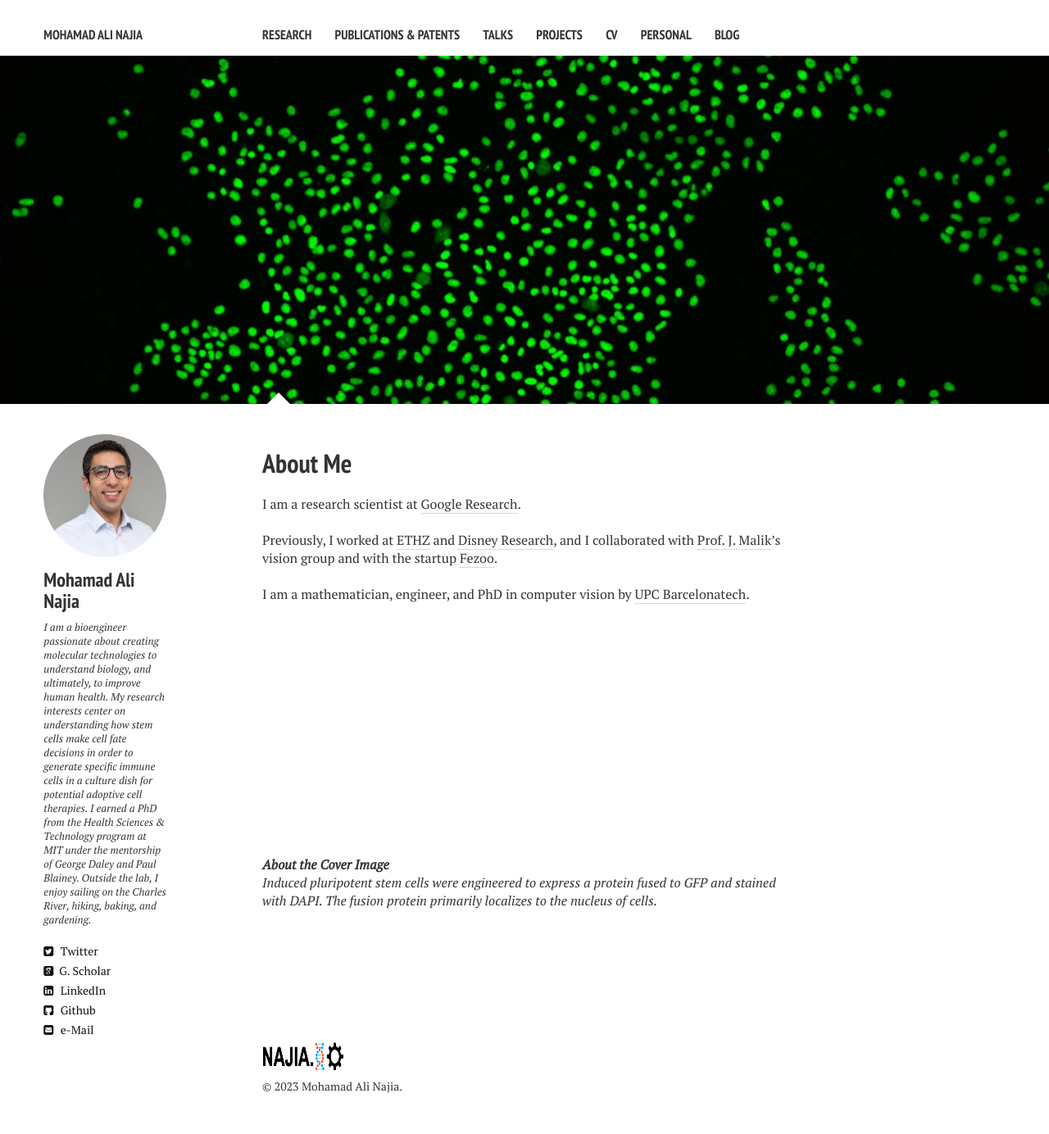
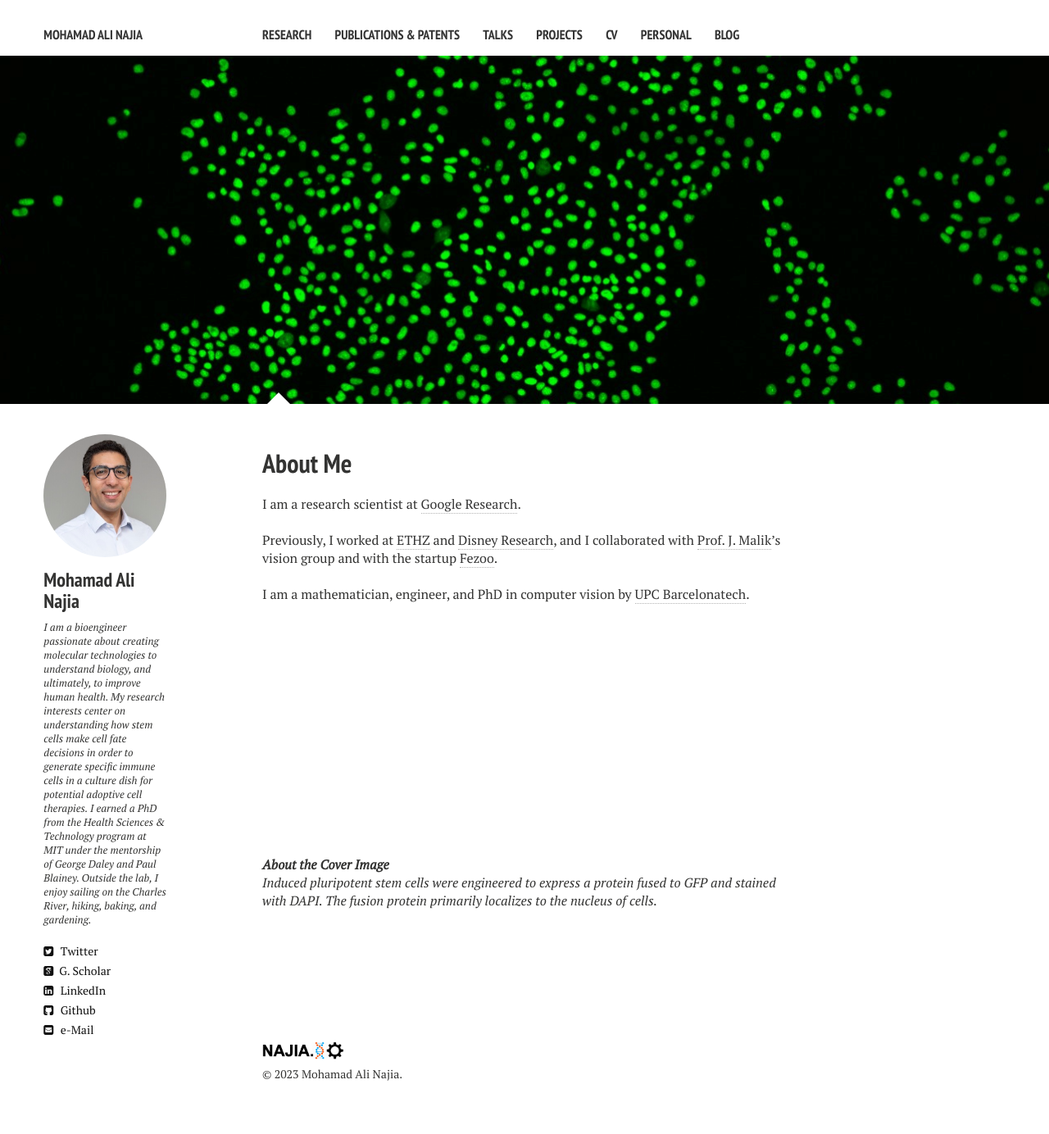
Before and after one commit to mnajia/mnajia.github.io, a Jekyll site: the page built from index.md, in a window 1280 px wide. Shown: the whole page at 82% size. Built offline with Jekyll 4.4.1, drawn with Linux system fonts in a browser that asks for light colours; nearby versions of some CDN libraries.

Commit message:
first commit

```diff
--- a/_includes/_footer.html
+++ b/_includes/_footer.html
@@ -1,5 +1,5 @@
 <div class="page__footer-follow">
-	<img src="{{ site.url }}/images/footerimage.png" alt="najia.io" style="width:100px;height:38px;">
+	<img src="{{ site.url }}/images/footerimage.png" alt="najia.io" style="width:100px;height:23px;">
 </div>
 
 <div class="page__footer-copyright">
```
